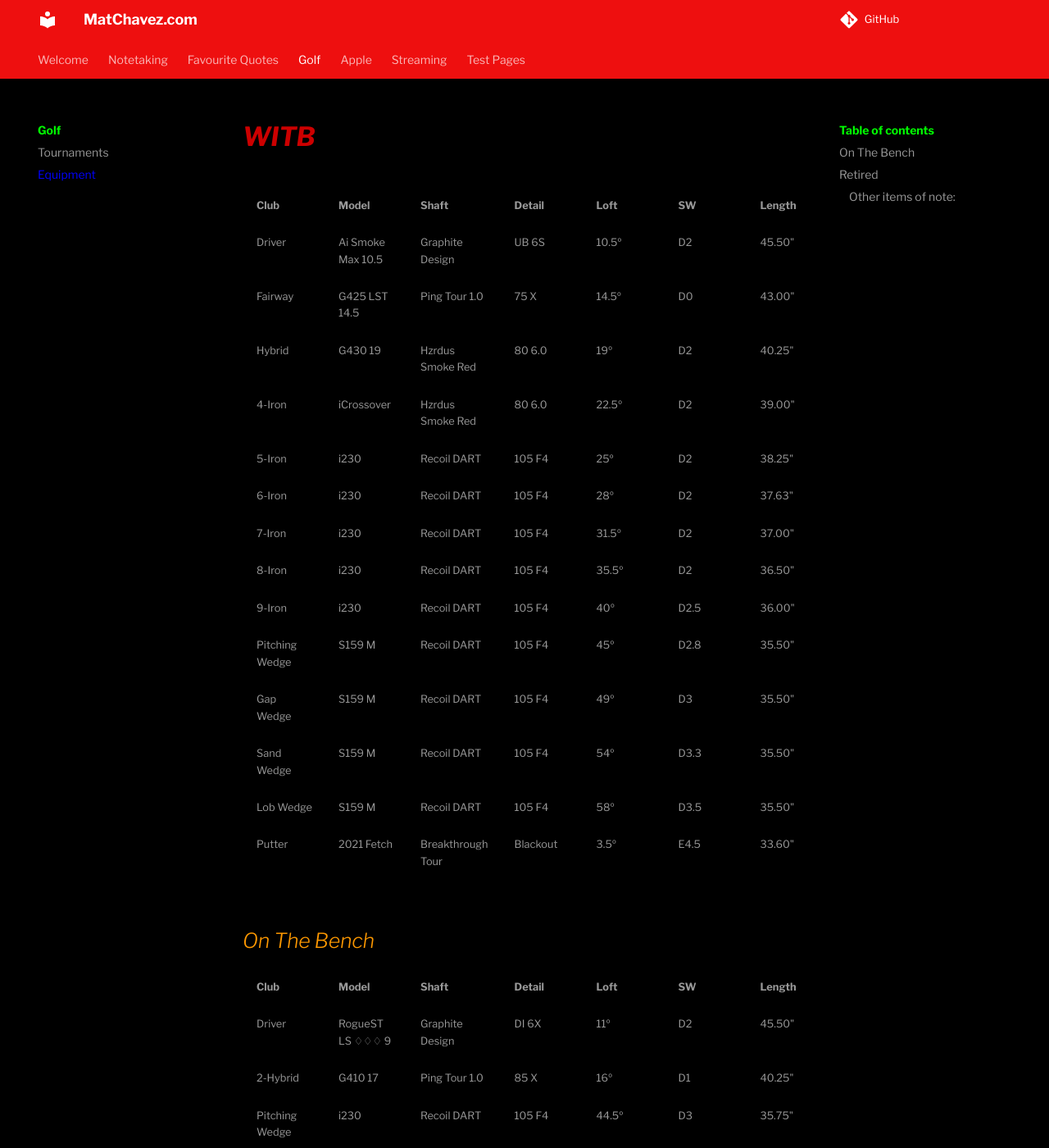
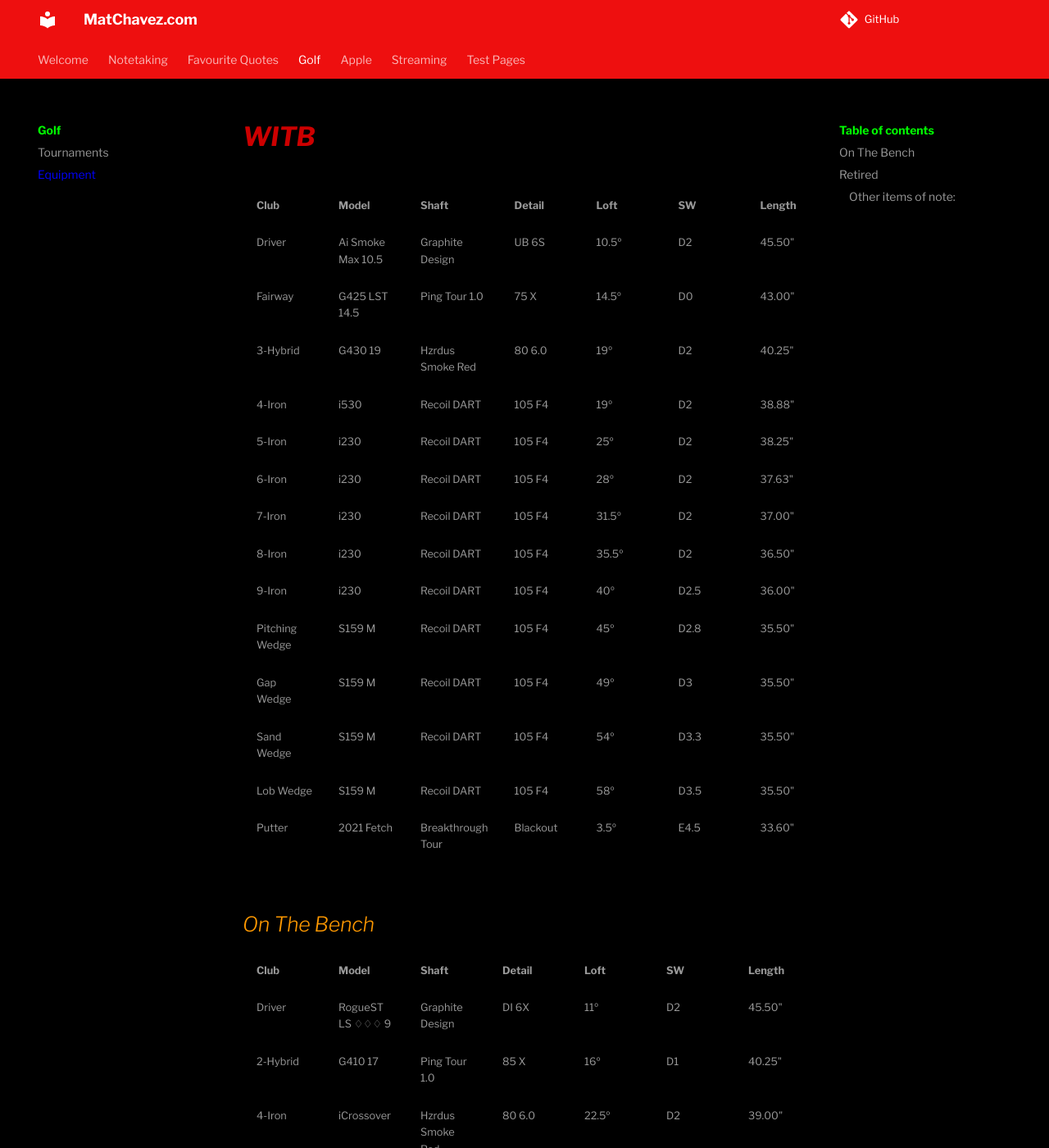
Before and after one commit to matchavez/matchavez.github.io, an MkDocs documentation site: the page built from docs/golf/equipment.md, in a window 1280 px wide and 1400 px high. Shown: the whole window at 82% size. Built offline with MkDocs 1.6.1 and Material for MkDocs 9.7.7, drawn with Linux system fonts in a browser that asks for light colours; comment, search, counter and statistics services are not loaded; some of the changed text lies outside the part shown.

Commit message:
[PUBLISHER] Merge #58

```diff
--- a/docs/golf/equipment.md
+++ b/docs/golf/equipment.md
@@ -8,8 +8,8 @@
 | -------------- | ----------------- | ----------------- | -------- | ----- | ---- | ------ |
 | Driver         | Ai Smoke Max 10.5 | Graphite Design   | UB 6S    | 10.5º | D2   | 45.50" |
 | Fairway        | G425 LST 14.5     | Ping Tour 1.0     | 75 X     | 14.5º | D0   | 43.00" |
-| Hybrid         | G430 19           | Hzrdus Smoke Red  | 80 6.0   | 19º   | D2   | 40.25" |
-| 4-Iron         | iCrossover        | Hzrdus Smoke Red  | 80 6.0   | 22.5º | D2   | 39.00" |
+| 3-Hybrid       | G430 19           | Hzrdus Smoke Red  | 80 6.0   | 19º   | D2   | 40.25" |
+| 4-Iron         | i530              | Recoil DART       | 105 F4   | 19º   | D2   | 38.88" |
 | 5-Iron         | i230              | Recoil DART       | 105 F4   | 25º   | D2   | 38.25" |
 | 6-Iron         | i230              | Recoil DART       | 105 F4   | 28º   | D2   | 37.63" |
 | 7-Iron         | i230              | Recoil DART       | 105 F4   | 31.5º | D2   | 37.00" |
@@ -22,16 +22,16 @@
 | Putter         | 2021 Fetch        | Breakthrough Tour | Blackout | 3.5º  | E4.5 | 33.60" |
 
 ## _On The Bench_
-| Club           | Model             | Shaft                   | Detail    | Loft  | SW   | Length |
-|----------------|-------------------|-------------------------|-----------|-------|------|--------|
-| Driver         | RogueST LS ♢♢♢ 9  | Graphite Design         | DI 6X     | 11º   | D2   | 45.50" |
-| 2-Hybrid       | G410 17           | Ping Tour 1.0           | 85 X      | 16º   | D1   | 40.25" |
-| Pitching Wedge | i230              | Recoil DART             | 105 F4    | 44.5º | D3   | 35.75" |
-| Gap Wedge      | i230              | Recoil DART             | 105 F4    | 49.5º | D3.5 | 35.50" |
-| Sand Wedge     | Glide 4.0         | Recoil DART             | 105 F4    | 54º   | D4   | 35.50" |
-| Lob Wedge      | Glide Forged Pro  | Recoil DART             | 105 F4    | 59º   | D4.5 | 35.50" |
-| Putter         | Sigma2 Fetch      | Breakthrough Technology | Stability | 4º    | D3   | 32.90" |
-| Putter         | AI-One 7          | Callaway                | Dual Grip | 3º    |      | 48.00" |
+| Club           | Model            | Shaft            | Detail    | Loft  | SW   | Length |
+| -------------- | ---------------- | ---------------- | --------- | ----- | ---- | ------ |
+| Driver         | RogueST LS ♢♢♢ 9 | Graphite Design  | DI 6X     | 11º   | D2   | 45.50" |
+| 2-Hybrid       | G410 17          | Ping Tour 1.0    | 85 X      | 16º   | D1   | 40.25" |
+| 4-Iron         | iCrossover       | Hzrdus Smoke Red | 80 6.0    | 22.5º | D2   | 39.00" |
+| Pitching Wedge | i230             | Recoil DART      | 105 F4    | 44.5º | D3   | 35.75" |
+| Gap Wedge      | i230             | Recoil DART      | 105 F4    | 49.5º | D3.5 | 35.50" |
+| Sand Wedge     | Glide 4.0        | Recoil DART      | 105 F4    | 54º   | D4   | 35.50" |
+| Lob Wedge      | Glide Forged Pro | Recoil DART      | 105 F4    | 59º   | D4.5 | 35.50" |
+| Putter         | AI-One 7         | Callaway         | Dual Grip | 3º    |      | 48.00" |
 
 ## _Retired_
 | Club           | Model             | Shaft                   | Detail    | Loft  | SW   | Length |
```
